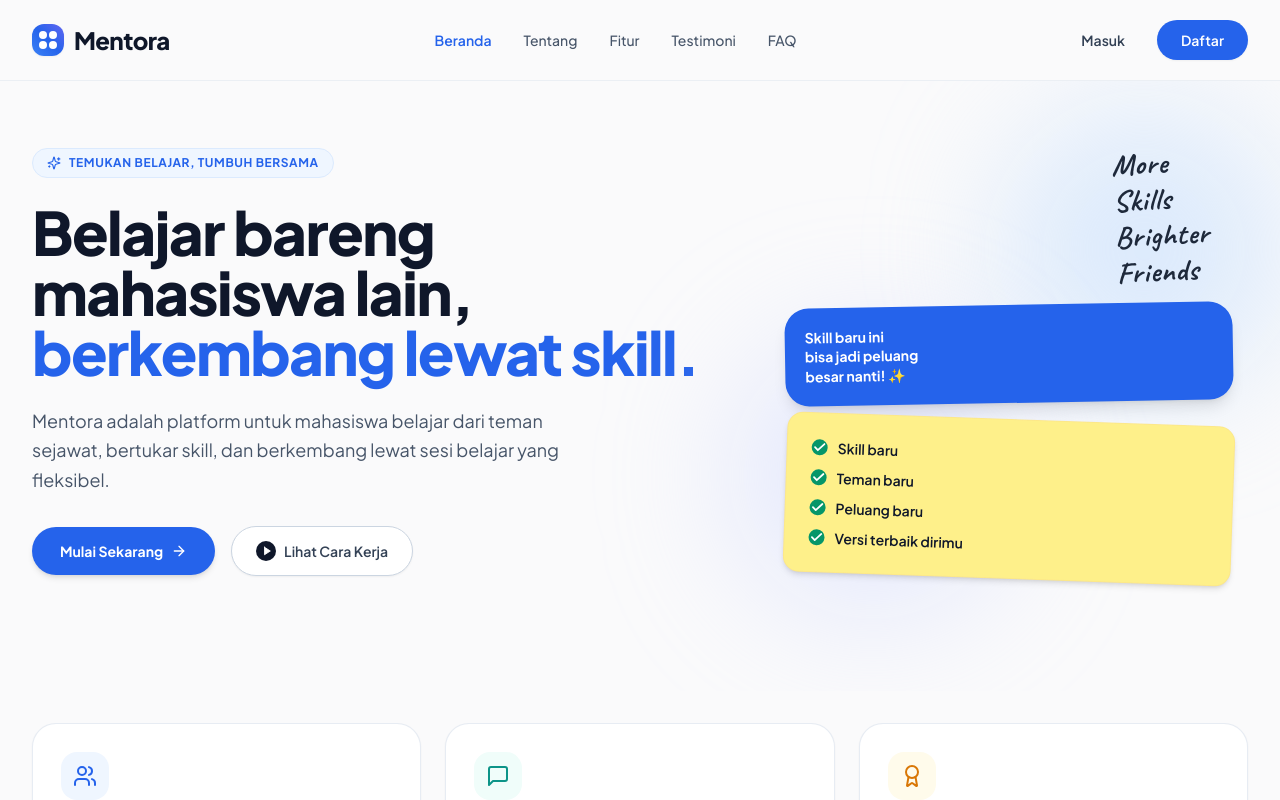
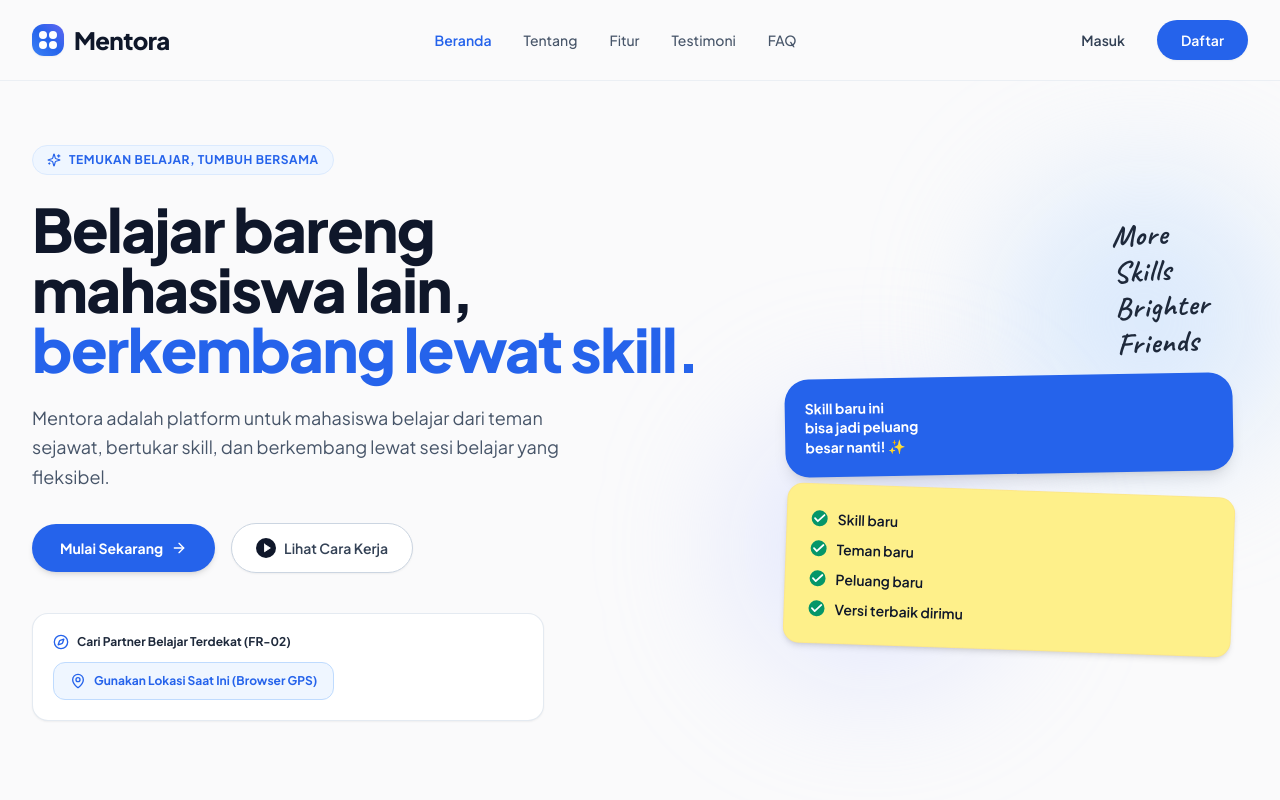
Before and after one commit to LemonOnIce77/mentora-frontend, a Next.js app: page / in a window 1280 px wide. Shown: the top 800 px of the page. Built offline with nearby package versions, Linux system fonts and the light colour scheme; no server answers.

Commit message:
feat(core): implement geolocation API (FR-02), fix dashboard skills runtime error, and configure auth mock

```diff
--- a/src/app/auth/page.tsx
+++ b/src/app/auth/page.tsx
@@ -440,7 +440,7 @@ function AuthContent() {
           {/* Quick Demo Selector for Reviewers / QA testing */}
           <div className="mt-8 pt-6 border-t border-slate-100">
             <p className="text-[11px] font-bold text-slate-400 uppercase tracking-wider mb-2.5 text-center">
-              Akun Demo Pengujian (Sprint 1)
+              Login Sebagai:
             </p>
             <div className="grid grid-cols-3 gap-2">
               <button
--- a/src/app/dashboard/page.tsx
+++ b/src/app/dashboard/page.tsx
@@ -350,8 +350,8 @@ export default function DashboardPage() {
     );
   }
 
-  const taughtSkills = user?.skills.filter((s) => s.tipe === 'TEACH') || [];
-  const learnedSkills = user?.skills.filter((s) => s.tipe === 'LEARN') || [];
+  const taughtSkills = user?.skills?.filter((s: any) => s.tipe === 'TEACH') || [];
+const learnedSkills = user?.skills?.filter((s: any) => s.tipe === 'LEARN') || [];
 
   return (
     <div className="min-h-screen flex flex-col bg-[#FAFAFB]">
--- a/src/app/page.tsx
+++ b/src/app/page.tsx
@@ -1,9 +1,10 @@
 'use client';
 
-import React from 'react';
+import React, { useState } from 'react';
 import Link from 'next/link';
 import Navbar from '@/components/Navbar';
 import Footer from '@/components/Footer';
+import LocationPicker from '@/components/LocationPicker';
 import {
   Users,
   MessageSquare,
@@ -12,9 +13,16 @@ import {
   Play,
   Check,
   Sparkles,
+  Compass,
 } from 'lucide-react';
 
 export default function LandingPage() {
+  const [userLocation, setUserLocation] = useState<{
+    kota?: string;
+    latitude?: number;
+    longitude?: number;
+  } | null>(null);
+
   return (
     <div className="min-h-screen flex flex-col bg-[#FAFAFB]">
       <Navbar />
@@ -64,17 +72,48 @@ export default function LandingPage() {
                   <span>Lihat Cara Kerja</span>
                 </a>
               </div>
+
+              {/* Widget Interaktif Geolocation (FR-02) */}
+              <div className="pt-4 max-w-lg">
+                <div className="bg-white p-5 rounded-2xl border border-slate-200/90 shadow-sm space-y-3">
+                  <div className="flex items-center gap-2">
+                    <Compass className="w-4 h-4 text-[#2563EB]" />
+                    <span className="text-xs font-bold text-slate-800">
+                      Cari Partner Belajar Terdekat (FR-02)
+                    </span>
+                  </div>
+                  <LocationPicker
+                    onLocationDetected={(data) => {
+                      setUserLocation({
+                        kota: data.kota,
+                        latitude: data.latitude,
+                        longitude: data.longitude,
+                      });
+                    }}
+                  />
+                  {userLocation && (
+                    <div className="pt-1 flex items-center justify-between text-xs text-slate-500">
+                      <span>Siap mencocokkan mentor di sekitar: <strong className="text-slate-800">{userLocation.kota}</strong></span>
+                      <Link
+                        href={`/dashboard?lat=${userLocation.latitude}&lng=${userLocation.longitude}`}
+                        className="font-bold text-[#2563EB] hover:underline"
+                      >
+                        Lihat Partner &rarr;
+                      </Link>
+                    </div>
+                  )}
+                </div>
+              </div>
+
             </div>
 
             {/* Right Graphics / Visual Cards */}
             <div className="lg:col-span-5 relative flex flex-col items-center justify-center">
-              {/* Background Glow */}
               <div className="absolute -top-10 -right-10 w-72 h-72 bg-blue-200/50 rounded-full blur-3xl pointer-events-none"></div>
               <div className="absolute -bottom-10 -left-10 w-72 h-72 bg-indigo-200/40 rounded-full blur-3xl pointer-events-none"></div>
 
               <div className="relative w-full max-w-md space-y-4">
 
-                {/* Handwritten Tag */}
                 <div className="flex justify-end pr-6">
                   <div className="font-handwriting text-3xl font-bold text-slate-800 -rotate-3 tracking-wide">
                     More <br />
@@ -84,7 +123,6 @@ export default function LandingPage() {
                   </div>
                 </div>
 
-                {/* Blue Pill Sticky Note */}
                 <div className="bg-[#2563EB] text-white p-5 rounded-3xl shadow-lg transform -rotate-1 hover:rotate-0 transition-transform">
                   <p className="text-sm font-bold leading-snug">
                     Skill baru ini <br />
@@ -93,7 +131,6 @@ export default function LandingPage() {
                   </p>
                 </div>
 
-                {/* Yellow Sticky Note Checklist */}
                 <div className="bg-[#FEF08A] text-slate-900 p-6 rounded-2xl shadow-md border border-amber-200/80 transform rotate-2 hover:rotate-0 transition-transform">
                   <div className="space-y-2.5 text-sm font-semibold">
                     <div className="flex items-center gap-2.5">
@@ -135,7 +172,6 @@ export default function LandingPage() {
         <div className="max-w-7xl mx-auto px-4 sm:px-6 lg:px-8">
           <div className="grid grid-cols-1 md:grid-cols-3 gap-6">
 
-            {/* Feature 1 */}
             <div className="bg-white rounded-3xl p-7 border border-slate-200/80 shadow-sm hover:shadow-md transition-shadow flex flex-col justify-between group">
               <div>
                 <div className="w-12 h-12 rounded-2xl bg-blue-50 text-[#2563EB] flex items-center justify-center mb-5 group-hover:scale-105 transition-transform">
@@ -160,7 +196,6 @@ export default function LandingPage() {
               </div>
             </div>
 
-            {/* Feature 2 */}
             <div className="bg-white rounded-3xl p-7 border border-slate-200/80 shadow-sm hover:shadow-md transition-shadow flex flex-col justify-between group">
               <div>
                 <div className="w-12 h-12 rounded-2xl bg-teal-50 text-teal-600 flex items-center justify-center mb-5 group-hover:scale-105 transition-transform">
@@ -185,7 +220,6 @@ export default function LandingPage() {
               </div>
             </div>
 
-            {/* Feature 3 */}
             <div className="bg-white rounded-3xl p-7 border border-slate-200/80 shadow-sm hover:shadow-md transition-shadow flex flex-col justify-between group">
               <div>
                 <div className="w-12 h-12 rounded-2xl bg-amber-50 text-amber-600 flex items-center justify-center mb-5 group-hover:scale-105 transition-transform">
@@ -231,8 +265,6 @@ export default function LandingPage() {
           </div>
 
           <div className="grid grid-cols-1 md:grid-cols-3 gap-8">
-
-            {/* Step 1 */}
             <div className="bg-white rounded-3xl p-8 border border-slate-200/80 relative">
               <div className="w-9 h-9 rounded-full bg-[#2563EB] text-white font-bold flex items-center justify-center text-sm mb-6">
                 1
@@ -243,7 +275,6 @@ export default function LandingPage() {
               </p>
             </div>
 
-            {/* Step 2 */}
             <div className="bg-white rounded-3xl p-8 border border-slate-200/80 relative">
               <div className="w-9 h-9 rounded-full bg-teal-500 text-white font-bold flex items-center justify-center text-sm mb-6">
                 2
@@ -254,7 +285,6 @@ export default function LandingPage() {
               </p>
             </div>
 
-            {/* Step 3 */}
             <div className="bg-white rounded-3xl p-8 border border-slate-200/80 relative">
               <div className="w-9 h-9 rounded-full bg-indigo-500 text-white font-bold flex items-center justify-center text-sm mb-6">
                 3
@@ -264,10 +294,8 @@ export default function LandingPage() {
                 Diskusi, belajar, dan berkembang bersama, lalu kumpulkan EduPoints untuk ditukar sertifikat.
               </p>
             </div>
-
           </div>
 
-          {/* Banner CTA */}
           <div className="mt-14 bg-gradient-to-r from-blue-600 via-[#2563EB] to-indigo-600 rounded-3xl p-8 md:p-12 text-white flex flex-col md:flex-row items-center justify-between gap-6 shadow-xl">
             <div>
               <h3 className="text-2xl md:text-3xl font-extrabold">
--- /dev/null
+++ b/src/components/LocationPicker.tsx
@@ -0,0 +1,164 @@
+'use client';
+
+import React, { useState } from 'react';
+import { MapPin, Loader2, CheckCircle2, AlertCircle, RefreshCw } from 'lucide-react';
+
+interface LocationData {
+  latitude: number;
+  longitude: number;
+  alamat?: string;
+  kota?: string;
+}
+
+interface LocationPickerProps {
+  onLocationDetected?: (data: LocationData) => void;
+  initialLocationName?: string;
+}
+
+export default function LocationPicker({
+  onLocationDetected,
+  initialLocationName = '',
+}: LocationPickerProps) {
+  const [loading, setLoading] = useState(false);
+  const [errorMsg, setErrorMsg] = useState('');
+  const [locationName, setLocationName] = useState(initialLocationName);
+  const [coords, setCoords] = useState<{ lat: number; lng: number } | null>(null);
+
+  const handleGetLocation = () => {
+    setErrorMsg('');
+
+    // 1. Validasi dukungan Geolocation API di browser
+    if (!('geolocation' in navigator)) {
+      setErrorMsg('Browser kamu tidak mendukung deteksi lokasi Geolocation API.');
+      return;
+    }
+
+    setLoading(true);
+
+    // 2. Ambil koordinat perangkat pengguna
+    navigator.geolocation.getCurrentPosition(
+      async (position) => {
+        const { latitude, longitude } = position.coords;
+        setCoords({ lat: latitude, lng: longitude });
+
+        try {
+          // 3. Reverse Geocoding ke OpenStreetMap Nominatim untuk mendapatkan nama wilayah
+          const res = await fetch(
+            `https://nominatim.openstreetmap.org/reverse?format=json&lat=${latitude}&lon=${longitude}`
+          );
+          const data = await res.json();
+
+          const area =
+            data.address?.city ||
+            data.address?.town ||
+            data.address?.county ||
+            data.address?.state ||
+            'Lokasi Terdeteksi';
+
+          const fullAddress = data.display_name || `${latitude}, ${longitude}`;
+
+          setLocationName(area);
+
+          if (onLocationDetected) {
+            onLocationDetected({
+              latitude,
+              longitude,
+              alamat: fullAddress,
+              kota: area,
+            });
+          }
+        } catch (err) {
+          // Jika reverse geocode gagal, fallback ke koordinat mentah
+          const fallbackText = `${latitude.toFixed(4)}, ${longitude.toFixed(4)}`;
+          setLocationName(fallbackText);
+          if (onLocationDetected) {
+            onLocationDetected({ latitude, longitude });
+          }
+        } finally {
+          setLoading(false);
+        }
+      },
+      (error) => {
+        setLoading(false);
+        switch (error.code) {
+          case error.PERMISSION_DENIED:
+            setErrorMsg('Izin akses lokasi ditolak. Silakan aktifkan izin lokasi di browser.');
+            break;
+          case error.POSITION_UNAVAILABLE:
+            setErrorMsg('Informasi lokasi perangkat tidak tersedia.');
+            break;
+          case error.TIMEOUT:
+            setErrorMsg('Waktu permintaan lokasi habis. Coba lagi.');
+            break;
+          default:
+            setErrorMsg('Gagal mengambil lokasi perangkat.');
+            break;
+        }
+      },
+      {
+        enableHighAccuracy: true,
+        timeout: 10000,
+        maximumAge: 0,
+      }
+    );
+  };
+
+  return (
+    <div className="space-y-3">
+      <div className="flex flex-col sm:flex-row items-stretch sm:items-center gap-2.5">
+        <button
+          type="button"
+          onClick={handleGetLocation}
+          disabled={loading}
+          className="inline-flex items-center justify-center gap-2 px-4 py-2.5 rounded-xl bg-blue-50 border border-blue-200 text-[#2563EB] hover:bg-blue-100/70 text-xs font-bold transition disabled:opacity-60 shadow-xs"
+        >
+          {loading ? (
+            <>
+              <Loader2 className="w-4 h-4 animate-spin text-[#2563EB]" />
+              <span>Mendeteksi Lokasi...</span>
+            </>
+          ) : (
+            <>
+              <MapPin className="w-4 h-4 text-[#2563EB]" />
+              <span>Gunakan Lokasi Saat Ini (Browser GPS)</span>
+            </>
+          )}
+        </button>
+
+        {coords && (
+          <button
+            type="button"
+            onClick={handleGetLocation}
+            title="Perbarui titik koordinat"
+            className="p-2.5 rounded-xl border border-slate-200 hover:bg-slate-50 text-slate-500 transition self-center hidden sm:block"
+          >
+            <RefreshCw className="w-4 h-4" />
+          </button>
+        )}
+      </div>
+
+      {/* Tampilan Status Berhasil */}
+      {locationName && !errorMsg && (
+        <div className="p-3 rounded-xl bg-emerald-50 border border-emerald-200/80 flex items-center justify-between text-xs">
+          <div className="flex items-center gap-2 text-emerald-800 font-semibold">
+            <CheckCircle2 className="w-4 h-4 text-emerald-600 shrink-0" />
+            <span>Lokasi: {locationName}</span>
+          </div>
+          {coords && (
+            <span className="text-[11px] text-emerald-700 font-mono">
+              ({coords.lat.toFixed(4)}, {coords.lng.toFixed(4)})
+            </span>
+          )}
+        </div>
+      )}
+
+      {/* Tampilan Pesan Error / Akses Ditolak */}
+      {errorMsg && (
+        <div className="p-3 rounded-xl bg-rose-50 border border-rose-200 text-rose-600 text-xs font-semibold flex items-center gap-2">
+          <AlertCircle className="w-4 h-4 shrink-0" />
+          <span>{errorMsg}</span>
+        </div>
+      )}
+    </div>
+  );
+}
```
Also changed, not shown: src/app/api/auth/login/route.ts (+21 -62 lines), src/app/api/auth/me/route.ts (+26 -10 lines), src/app/profile/page.tsx (+116 -78 lines).
